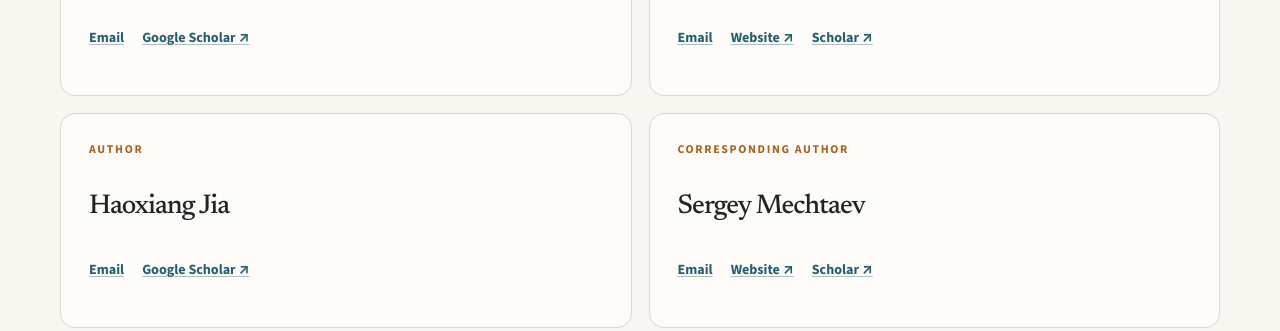
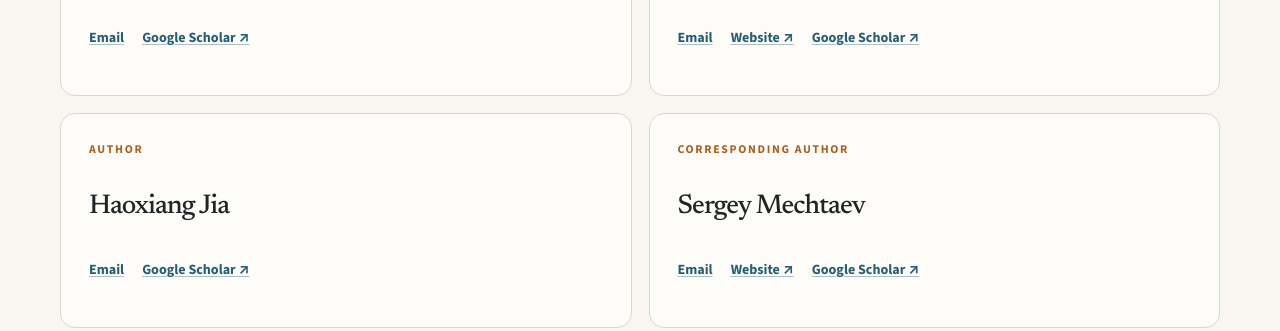
Before and after one commit to jimbou/mnimi, a website: page index.html in a window 1280 px wide. Shown: the part 8471-8802 px from the top of the page. Drawn offline with nearby package versions, Linux system fonts and the light colour scheme.

Commit message:
fixed google scholar buttons

```diff
--- a/index.html
+++ b/index.html
@@ -375,7 +375,7 @@
             <div class="person-links">
               <a href="mailto:2501112125@stu.pku.edu.cn">Email</a>
               <a href="https://bouras.online" target="_blank" rel="noopener">Website ↗</a>
-              <a href="https://scholar.google.com/citations?user=SAT5NjIAAAAJ&amp;hl=en" target="_blank" rel="noopener">Scholar ↗</a>
+              <a href="https://scholar.google.com/citations?user=SAT5NjIAAAAJ&amp;hl=en" target="_blank" rel="noopener">Google Scholar ↗</a>
             </div>
           </article>
           <article class="person reveal">
@@ -392,7 +392,7 @@
             <div class="person-links">
               <a href="mailto:mechtaev@pku.edu.cn">Email</a>
               <a href="https://mechtaev.com/" target="_blank" rel="noopener">Website ↗</a>
-              <a href="https://scholar.google.com/citations?user=XTFR93cAAAAJ&amp;hl=en" target="_blank" rel="noopener">Scholar ↗</a>
+              <a href="https://scholar.google.com/citations?user=XTFR93cAAAAJ&amp;hl=en" target="_blank" rel="noopener">Google Scholar ↗</a>
             </div>
           </article>
         </div>
```
